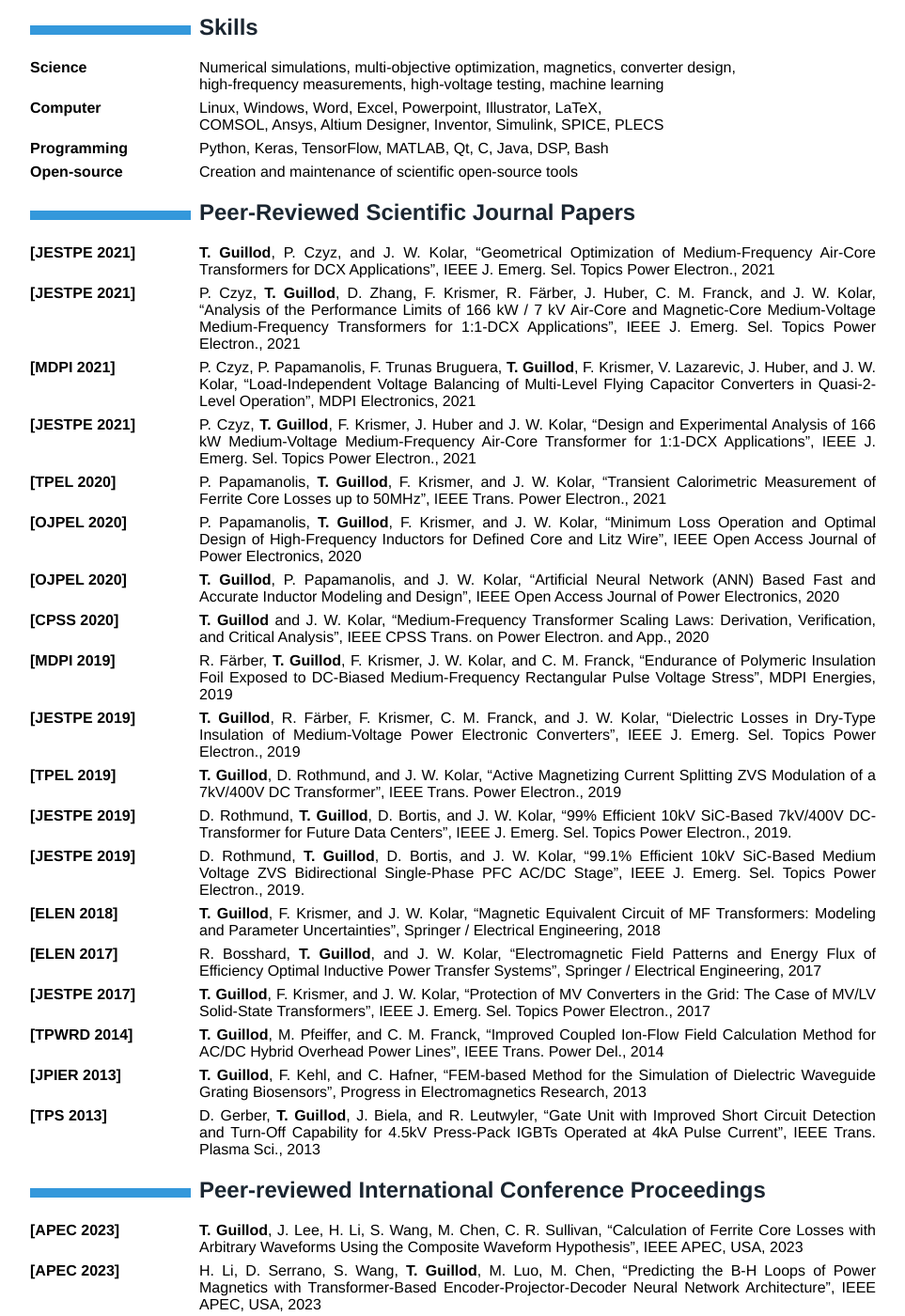
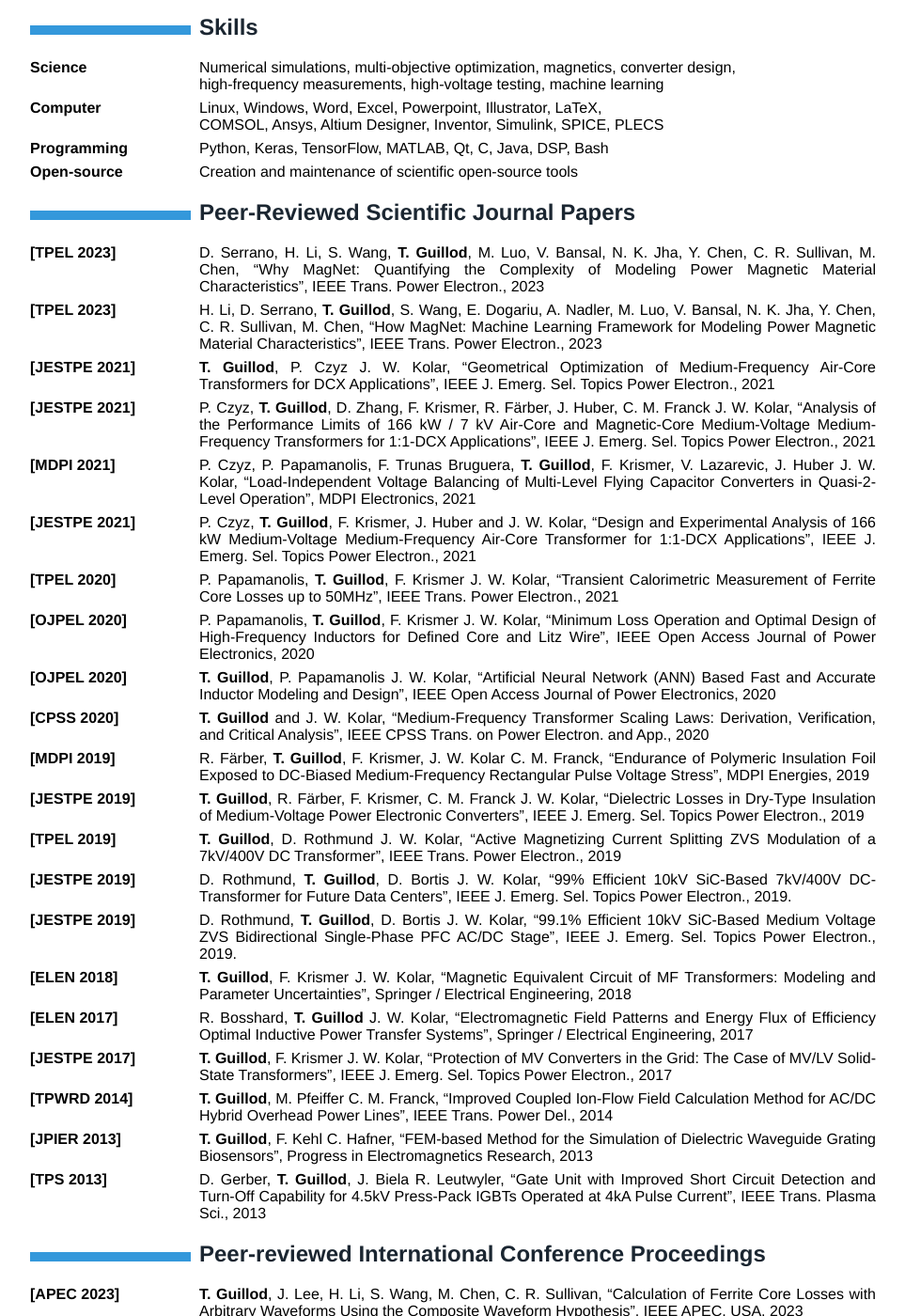
Before and after one commit to otvam/otvam.github.io, a Jekyll site: the page data/cv_guillod.html, which Jekyll copies as it is, in a window 1280 px wide and 1400 px high, scrolled down 1076 px. Shown: the whole window at 94% size, without its empty margins (158-1121 px from the left). Built offline with Jekyll 4.4.1, drawn with Linux system fonts in a browser that asks for light colours; some of the changed text lies outside the part shown.

Commit message:
add new papers

```diff
--- a/data/cv_guillod.html
+++ b/data/cv_guillod.html
@@ -206,62 +206,68 @@ COMSOL, Ansys, Altium Designer, Inventor, Simulink, SPICE, PLECS
 </div>
 <h2 id="peer-reviewed-scientific-journal-papers">Peer-Reviewed Scientific Journal Papers</h2>
 <dl>
-<dt>[JESTPE 2021]</dt>
-<dd><strong>T. Guillod</strong>, P. Czyz, and J. W. Kolar, “Geometrical Optimization of Medium-Frequency Air-Core Transformers for DCX Applications”, IEEE J. Emerg. Sel. Topics Power Electron., 2021
+<dt>[TPEL 2023]</dt>
+<dd>D. Serrano, H. Li, S. Wang, <strong>T. Guillod</strong>, M. Luo, V. Bansal, N. K. Jha, Y. Chen, C. R. Sullivan, M. Chen, “Why MagNet: Quantifying the Complexity of Modeling Power Magnetic Material Characteristics”, IEEE Trans. Power Electron., 2023
+</dd>
+<dt>[TPEL 2023]</dt>
+<dd>H. Li, D. Serrano, <strong>T. Guillod</strong>, S. Wang, E. Dogariu, A. Nadler, M. Luo, V. Bansal, N. K. Jha, Y. Chen, C. R. Sullivan, M. Chen, “How MagNet: Machine Learning Framework for Modeling Power Magnetic Material Characteristics”, IEEE Trans. Power Electron., 2023
 </dd>
 <dt>[JESTPE 2021]</dt>
-<dd>P. Czyz, <strong>T. Guillod</strong>, D. Zhang, F. Krismer, R. Färber, J. Huber, C. M. Franck, and J. W. Kolar, “Analysis of the Performance Limits of 166 kW / 7 kV Air-Core and Magnetic-Core Medium-Voltage Medium-Frequency Transformers for 1:1-DCX Applications”, IEEE J. Emerg. Sel. Topics Power Electron., 2021
+<dd><strong>T. Guillod</strong>, P. Czyz J. W. Kolar, “Geometrical Optimization of Medium-Frequency Air-Core Transformers for DCX Applications”, IEEE J. Emerg. Sel. Topics Power Electron., 2021
+</dd>
+<dt>[JESTPE 2021]</dt>
+<dd>P. Czyz, <strong>T. Guillod</strong>, D. Zhang, F. Krismer, R. Färber, J. Huber, C. M. Franck J. W. Kolar, “Analysis of the Performance Limits of 166 kW / 7 kV Air-Core and Magnetic-Core Medium-Voltage Medium-Frequency Transformers for 1:1-DCX Applications”, IEEE J. Emerg. Sel. Topics Power Electron., 2021
 </dd>
 <dt>[MDPI 2021]</dt>
-<dd>P. Czyz, P. Papamanolis, F. Trunas Bruguera, <strong>T. Guillod</strong>, F. Krismer, V. Lazarevic, J. Huber, and J. W. Kolar, “Load-Independent Voltage Balancing of Multi-Level Flying Capacitor Converters in Quasi-2-Level Operation”, MDPI Electronics, 2021
+<dd>P. Czyz, P. Papamanolis, F. Trunas Bruguera, <strong>T. Guillod</strong>, F. Krismer, V. Lazarevic, J. Huber J. W. Kolar, “Load-Independent Voltage Balancing of Multi-Level Flying Capacitor Converters in Quasi-2-Level Operation”, MDPI Electronics, 2021
 </dd>
 <dt>[JESTPE 2021]</dt>
 <dd>P. Czyz, <strong>T. Guillod</strong>, F. Krismer, J. Huber and J. W. Kolar, “Design and Experimental Analysis of 166 kW Medium-Voltage Medium-Frequency Air-Core Transformer for 1:1-DCX Applications”, IEEE J. Emerg. Sel. Topics Power Electron., 2021
 </dd>
 <dt>[TPEL 2020]</dt>
-<dd>P. Papamanolis, <strong>T. Guillod</strong>, F. Krismer, and J. W. Kolar, “Transient Calorimetric Measurement of Ferrite Core Losses up to 50MHz”, IEEE Trans. Power Electron., 2021
+<dd>P. Papamanolis, <strong>T. Guillod</strong>, F. Krismer J. W. Kolar, “Transient Calorimetric Measurement of Ferrite Core Losses up to 50MHz”, IEEE Trans. Power Electron., 2021
 </dd>
 <dt>[OJPEL 2020]</dt>
-<dd>P. Papamanolis, <strong>T. Guillod</strong>, F. Krismer, and J. W. Kolar, “Minimum Loss Operation and Optimal Design of High-Frequency Inductors for Defined Core and Litz Wire”, IEEE Open Access Journal of Power Electronics, 2020
+<dd>P. Papamanolis, <strong>T. Guillod</strong>, F. Krismer J. W. Kolar, “Minimum Loss Operation and Optimal Design of High-Frequency Inductors for Defined Core and Litz Wire”, IEEE Open Access Journal of Power Electronics, 2020
 </dd>
 <dt>[OJPEL 2020]</dt>
-<dd><strong>T. Guillod</strong>, P. Papamanolis, and J. W. Kolar, “Artificial Neural Network (ANN) Based Fast and Accurate Inductor Modeling and Design”, IEEE Open Access Journal of Power Electronics, 2020
+<dd><strong>T. Guillod</strong>, P. Papamanolis J. W. Kolar, “Artificial Neural Network (ANN) Based Fast and Accurate Inductor Modeling and Design”, IEEE Open Access Journal of Power Electronics, 2020
 </dd>
 <dt>[CPSS 2020]</dt>
 <dd><strong>T. Guillod</strong> and J. W. Kolar, “Medium-Frequency Transformer Scaling Laws: Derivation, Verification, and Critical Analysis”, IEEE CPSS Trans. on Power Electron. and App., 2020
 </dd>
 <dt>[MDPI 2019]</dt>
-<dd>R. Färber, <strong>T. Guillod</strong>, F. Krismer, J. W. Kolar, and C. M. Franck, “Endurance of Polymeric Insulation Foil Exposed to DC-Biased Medium-Frequency Rectangular Pulse Voltage Stress”, MDPI Energies, 2019
+<dd>R. Färber, <strong>T. Guillod</strong>, F. Krismer, J. W. Kolar C. M. Franck, “Endurance of Polymeric Insulation Foil Exposed to DC-Biased Medium-Frequency Rectangular Pulse Voltage Stress”, MDPI Energies, 2019
 </dd>
 <dt>[JESTPE 2019]</dt>
-<dd><strong>T. Guillod</strong>, R. Färber, F. Krismer, C. M. Franck, and J. W. Kolar, “Dielectric Losses in Dry-Type Insulation of Medium-Voltage Power Electronic Converters”, IEEE J. Emerg. Sel. Topics Power Electron., 2019
+<dd><strong>T. Guillod</strong>, R. Färber, F. Krismer, C. M. Franck J. W. Kolar, “Dielectric Losses in Dry-Type Insulation of Medium-Voltage Power Electronic Converters”, IEEE J. Emerg. Sel. Topics Power Electron., 2019
 </dd>
 <dt>[TPEL 2019]</dt>
-<dd><strong>T. Guillod</strong>, D. Rothmund, and J. W. Kolar, “Active Magnetizing Current Splitting ZVS Modulation of a 7kV/400V DC Transformer”, IEEE Trans. Power Electron., 2019
+<dd><strong>T. Guillod</strong>, D. Rothmund J. W. Kolar, “Active Magnetizing Current Splitting ZVS Modulation of a 7kV/400V DC Transformer”, IEEE Trans. Power Electron., 2019
 </dd>
 <dt>[JESTPE 2019]</dt>
-<dd>D. Rothmund, <strong>T. Guillod</strong>, D. Bortis, and J. W. Kolar, “99% Efficient 10kV SiC-Based 7kV/400V DC-Transformer for Future Data Centers”, IEEE J. Emerg. Sel. Topics Power Electron., 2019.
+<dd>D. Rothmund, <strong>T. Guillod</strong>, D. Bortis J. W. Kolar, “99% Efficient 10kV SiC-Based 7kV/400V DC-Transformer for Future Data Centers”, IEEE J. Emerg. Sel. Topics Power Electron., 2019.
 </dd>
 <dt>[JESTPE 2019]</dt>
-<dd>D. Rothmund, <strong>T. Guillod</strong>, D. Bortis, and J. W. Kolar, “99.1% Efficient 10kV SiC-Based Medium Voltage ZVS Bidirectional Single-Phase PFC AC/DC Stage”, IEEE J. Emerg. Sel. Topics Power Electron., 2019.
+<dd>D. Rothmund, <strong>T. Guillod</strong>, D. Bortis J. W. Kolar, “99.1% Efficient 10kV SiC-Based Medium Voltage ZVS Bidirectional Single-Phase PFC AC/DC Stage”, IEEE J. Emerg. Sel. Topics Power Electron., 2019.
 </dd>
 <dt>[ELEN 2018]</dt>
-<dd><strong>T. Guillod</strong>, F. Krismer, and J. W. Kolar, “Magnetic Equivalent Circuit of MF Transformers: Modeling and Parameter Uncertainties”, Springer / Electrical Engineering, 2018
+<dd><strong>T. Guillod</strong>, F. Krismer J. W. Kolar, “Magnetic Equivalent Circuit of MF Transformers: Modeling and Parameter Uncertainties”, Springer / Electrical Engineering, 2018
 </dd>
 <dt>[ELEN 2017]</dt>
-<dd>R. Bosshard, <strong>T. Guillod</strong>, and J. W. Kolar, “Electromagnetic Field Patterns and Energy Flux of Efficiency Optimal Inductive Power Transfer Systems”, Springer / Electrical Engineering, 2017
+<dd>R. Bosshard, <strong>T. Guillod</strong> J. W. Kolar, “Electromagnetic Field Patterns and Energy Flux of Efficiency Optimal Inductive Power Transfer Systems”, Springer / Electrical Engineering, 2017
 </dd>
 <dt>[JESTPE 2017]</dt>
-<dd><strong>T. Guillod</strong>, F. Krismer, and J. W. Kolar, “Protection of MV Converters in the Grid: The Case of MV/LV Solid-State Transformers”, IEEE J. Emerg. Sel. Topics Power Electron., 2017
+<dd><strong>T. Guillod</strong>, F. Krismer J. W. Kolar, “Protection of MV Converters in the Grid: The Case of MV/LV Solid-State Transformers”, IEEE J. Emerg. Sel. Topics Power Electron., 2017
 </dd>
 <dt>[TPWRD 2014]</dt>
-<dd><strong>T. Guillod</strong>, M. Pfeiffer, and C. M. Franck, “Improved Coupled Ion-Flow Field Calculation Method for AC/DC Hybrid Overhead Power Lines”, IEEE Trans. Power Del., 2014
+<dd><strong>T. Guillod</strong>, M. Pfeiffer C. M. Franck, “Improved Coupled Ion-Flow Field Calculation Method for AC/DC Hybrid Overhead Power Lines”, IEEE Trans. Power Del., 2014
 </dd>
 <dt>[JPIER 2013]</dt>
-<dd><strong>T. Guillod</strong>, F. Kehl, and C. Hafner, “FEM-based Method for the Simulation of Dielectric Waveguide Grating Biosensors”, Progress in Electromagnetics Research, 2013
+<dd><strong>T. Guillod</strong>, F. Kehl C. Hafner, “FEM-based Method for the Simulation of Dielectric Waveguide Grating Biosensors”, Progress in Electromagnetics Research, 2013
 </dd>
 <dt>[TPS 2013]</dt>
-<dd>D. Gerber, <strong>T. Guillod</strong>, J. Biela, and R. Leutwyler, “Gate Unit with Improved Short Circuit Detection and Turn-Off Capability for 4.5kV Press-Pack IGBTs Operated at 4kA Pulse Current”, IEEE Trans. Plasma Sci., 2013
+<dd>D. Gerber, <strong>T. Guillod</strong>, J. Biela R. Leutwyler, “Gate Unit with Improved Short Circuit Detection and Turn-Off Capability for 4.5kV Press-Pack IGBTs Operated at 4kA Pulse Current”, IEEE Trans. Plasma Sci., 2013
 </dd>
 </dl>
 <div style="page-break-after: always; visibility: hidden">
@@ -285,40 +291,40 @@ COMSOL, Ansys, Altium Designer, Inventor, Simulink, SPICE, PLECS
 <dd>H. Li, D. Serrano, <strong>T. Guillod</strong>, E. Dogariu, A. B. Nadler, S. Wang, M. Luo, V. Bansal, Y. Chen, C. R. Sullivan, M. Chen, “MagNet: an Open-Source Database for Data-Driven Magnetic Core Loss Modeling”, IEEE APEC, USA, 2022
 </dd>
 <dt>[CIPS 2020]</dt>
-<dd>M. Kasper, L. Peluso, G. Deboy, G. Knabben, <strong>T. Guillod</strong>, and J. W. Kolar, “Ultra-high Power Density Server Supplies Employing GaN Power Semiconductors and PCB-Integrated Magnetics”, IEEE CIPS, Germany, 2020
+<dd>M. Kasper, L. Peluso, G. Deboy, G. Knabben, <strong>T. Guillod</strong> J. W. Kolar, “Ultra-high Power Density Server Supplies Employing GaN Power Semiconductors and PCB-Integrated Magnetics”, IEEE CIPS, Germany, 2020
 </dd>
 <dt>[APEC 2020]</dt>
-<dd>P. Papamanolis, <strong>T. Guillod</strong>, F. Krismer, and J. W. Kolar, “Transient Calorimetric Measurement of Ferrite Core Losses”, IEEE APEC, USA, 2020
+<dd>P. Papamanolis, <strong>T. Guillod</strong>, F. Krismer J. W. Kolar, “Transient Calorimetric Measurement of Ferrite Core Losses”, IEEE APEC, USA, 2020
 </dd>
 <dt>[ECCE Asia 2019]</dt>
-<dd>P. Czyz, P. Papamanolis, <strong>T. Guillod</strong>, F. Krismer, and J. W. Kolar, “New 40kV/300kVA Quasi-2-Level Operated 5-Level Flying Capacitor SiC”Super-Switch" IPM", IEEE ECCE Asia, South Korea, 2018
+<dd>P. Czyz, P. Papamanolis, <strong>T. Guillod</strong>, F. Krismer J. W. Kolar, “New 40kV/300kVA Quasi-2-Level Operated 5-Level Flying Capacitor SiC”Super-Switch" IPM", IEEE ECCE Asia, South Korea, 2018
 </dd>
 <dt>[ECCE Asia 2018]</dt>
-<dd>P. Czyz, <strong>T. Guillod</strong>, F. Krismer, and J. W. Kolar, “Exploration of the Design and Performance Space of a High Frequency 166kW/10kV SiC Solid-State Air-Core Transformer”, IEEE ECCE Asia, Japan, 2018
+<dd>P. Czyz, <strong>T. Guillod</strong>, F. Krismer J. W. Kolar, “Exploration of the Design and Performance Space of a High Frequency 166kW/10kV SiC Solid-State Air-Core Transformer”, IEEE ECCE Asia, Japan, 2018
 </dd>
 <dt>[COMPEL 2017]</dt>
-<dd><strong>T. Guillod</strong>, J. Huber, F. Krismer, and J. W. Kolar, “Litz Wire Losses: Effects of Twisting Imperfections”, IEEE COMPEL, USA, 2017
+<dd><strong>T. Guillod</strong>, J. Huber, F. Krismer J. W. Kolar, “Litz Wire Losses: Effects of Twisting Imperfections”, IEEE COMPEL, USA, 2017
 </dd>
 <dt>[APEC 2017]</dt>
-<dd><strong>T. Guillod</strong>, F. Krismer, and J. W. Kolar, “Electrical Shielding of MV/MF Transformers Subjected to High dv/dt PWM Voltages”, IEEE APEC, USA, 2017
+<dd><strong>T. Guillod</strong>, F. Krismer J. W. Kolar, “Electrical Shielding of MV/MF Transformers Subjected to High dv/dt PWM Voltages”, IEEE APEC, USA, 2017
 </dd>
 <dt>[ECCE USA 2016]</dt>
-<dd><strong>T. Guillod</strong>, R. Färber, F. Krismer, C. M. Franck, and J. W. Kolar, “Computation and Analysis of Dielectric Losses in MV Power Electronic Converter Insulation”, IEEE ECCE, USA, 2016
+<dd><strong>T. Guillod</strong>, R. Färber, F. Krismer, C. M. Franck J. W. Kolar, “Computation and Analysis of Dielectric Losses in MV Power Electronic Converter Insulation”, IEEE ECCE, USA, 2016
 </dd>
 <dt>[IECON 2015]</dt>
-<dd><strong>T. Guillod</strong>, F. Krismer, R. Färber, C. M. Franck, and J. W. Kolar, “Protection of MV/LV Solid-State Transformers in the Distribution Grid”, IEEE IECON, Japan, 2015
+<dd><strong>T. Guillod</strong>, F. Krismer, R. Färber, C. M. Franck J. W. Kolar, “Protection of MV/LV Solid-State Transformers in the Distribution Grid”, IEEE IECON, Japan, 2015
 </dd>
 <dt>[APEC 2015]</dt>
-<dd>D. Rothmund, G. Ortiz, <strong>T. Guillod</strong>, and J. W. Kolar, “10kV SiC-Based Isolated DC-DC Converter for Medium-Voltage-Connected SSTs”, IEEE APEC, USA, 2015
+<dd>D. Rothmund, G. Ortiz, <strong>T. Guillod</strong> J. W. Kolar, “10kV SiC-Based Isolated DC-DC Converter for Medium-Voltage-Connected SSTs”, IEEE APEC, USA, 2015
 </dd>
 <dt>[ECCE USA 2014]</dt>
-<dd><strong>T. Guillod</strong>, J. Huber, G. Ortiz, A. De, C. M. Franck, and J. W. Kolar, “Characterization of the Voltage and Electric Field Stresses in Multi-Cell Solid-State Transformers”, IEEE ECCE, USA, 2014
+<dd><strong>T. Guillod</strong>, J. Huber, G. Ortiz, A. De, C. M. Franck J. W. Kolar, “Characterization of the Voltage and Electric Field Stresses in Multi-Cell Solid-State Transformers”, IEEE ECCE, USA, 2014
 </dd>
 <dt>[CIPS 2012]</dt>
-<dd><strong>T. Guillod</strong>, D. Gerber, J. Biela, and A. Müsing, “Design of a PCB Rogowski Coil Based on the PEEC Method”, IEEE CIPS, Germany, 2012
+<dd><strong>T. Guillod</strong>, D. Gerber, J. Biela A. Müsing, “Design of a PCB Rogowski Coil Based on the PEEC Method”, IEEE CIPS, Germany, 2012
 </dd>
 <dt>[PPC 2011]</dt>
-<dd>D. Gerber, <strong>T. Guillod</strong>, and J. Biela, “IGBT Gate-Drive with PCB Rogowski Coil for Improved Short Circuit Detection and Current Turn-Off Capability”, IEEE PPC, USA, 2011
+<dd>D. Gerber, <strong>T. Guillod</strong> J. Biela, “IGBT Gate-Drive with PCB Rogowski Coil for Improved Short Circuit Detection and Current Turn-Off Capability”, IEEE PPC, USA, 2011
 </dd>
 </dl>
 <div style="page-break-after: always; visibility: hidden">
@@ -339,28 +345,28 @@ COMSOL, Ansys, Altium Designer, Inventor, Simulink, SPICE, PLECS
 <dd><strong>T. Guillod</strong> and J. W. Kolar, “ANN Powered Models for Magnetic Components”, ECPE Online Workshop, Steps towards Design Automation &amp; Artificial Intelligence in Power Electronics, 2021
 </dd>
 <dt>[Talk 2021]</dt>
-<dd>J. W. Kolar, J. Huber, and <strong>T. Guillod</strong>, “Fundamentals and Application Oriented Evaluation of Solid State Transformer Concepts”, PSMA Webinar, Roadmap Presentation, 2021
+<dd>J. W. Kolar, J. Huber <strong>T. Guillod</strong>, “Fundamentals and Application Oriented Evaluation of Solid State Transformer Concepts”, PSMA Webinar, Roadmap Presentation, 2021
 </dd>
 <dt>[Talk 2020]</dt>
-<dd>P. Czyz, <strong>T. Guillod</strong>, F. Krismer, and J.W. Kolar, “Experimental Analysis of a 166kW Medium Voltage/Frequency Air Core Transformer for 1:1 DCX Applications”, IEEC ECCE, USA, 2020
+<dd>P. Czyz, <strong>T. Guillod</strong>, F. Krismer J.W. Kolar, “Experimental Analysis of a 166kW Medium Voltage/Frequency Air Core Transformer for 1:1 DCX Applications”, IEEC ECCE, USA, 2020
 </dd>
 <dt>[Talk 2020]</dt>
 <dd><strong>T. Guillod</strong> and J. W. Kolar, “From Brute Force Grid Search to Artificial Intelligence: Which Algorithms for Magnetics Optimization?”, APEC PSMA Industry Session, USA, 2020
 </dd>
 <dt>[Invention 2020]</dt>
-<dd>P. Czyz, P. Papamanolis, V. Lazarevic, <strong>T. Guillod</strong>, F. Krismer, and J.W. Kolar, “Voltage Source Converter Configured to Transition Between at Least Two Voltage Levels”, Swedish patent application, 2020
+<dd>P. Czyz, P. Papamanolis, V. Lazarevic, <strong>T. Guillod</strong>, F. Krismer J.W. Kolar, “Voltage Source Converter Configured to Transition Between at Least Two Voltage Levels”, Swedish patent application, 2020
 </dd>
 <dt>[Workshop 2020]</dt>
-<dd>P. Papamanolis, <strong>T. Guillod</strong>, F. Krismer, and J. W. Kolar, “Minimum Loss Operation of High Frequency Inductors”, ECPE Magnetic Components Workshop, France, 2020
+<dd>P. Papamanolis, <strong>T. Guillod</strong>, F. Krismer J. W. Kolar, “Minimum Loss Operation of High Frequency Inductors”, ECPE Magnetic Components Workshop, France, 2020
 </dd>
 <dt>[Article 2019]</dt>
-<dd>D. Rothmund, <strong>T. Guillod</strong>, D. Bortis, and J. W. Kolar, “Use Electrical Energy More Efficiently with New Solid-State Transformers”, Swiss National Science Foundation NRP 70/71, 2019
+<dd>D. Rothmund, <strong>T. Guillod</strong>, D. Bortis J. W. Kolar, “Use Electrical Energy More Efficiently with New Solid-State Transformers”, Swiss National Science Foundation NRP 70/71, 2019
 </dd>
 <dt>[Talk 2019]</dt>
 <dd><strong>T. Guillod</strong> and J. W. Kolar, “Handling Design Space Diversity of Power Electronics Multi-Objective Optimization”, IEEE Design Automation for Power Electronics, Italy, 2019
 </dd>
 <dt>[Talk 2019]</dt>
-<dd><strong>T. Guillod</strong>, D. Rothmund, and J. W. Kolar, “10kV SiC MOSFETs for Solid-State Transformers: Opportunities and Challenges”, X-Power Electronics Conference, China, 2019
+<dd><strong>T. Guillod</strong>, D. Rothmund J. W. Kolar, “10kV SiC MOSFETs for Solid-State Transformers: Opportunities and Challenges”, X-Power Electronics Conference, China, 2019
 </dd>
 <dt>[Workshop 2019]</dt>
 <dd><strong>T. Guillod</strong> and J. W. Kolar, “Dielectric Losses in the Insulation of Dry-Type Medium-Frequency Transformers”, ECPE Solid-State Transformer Workshop, Switzerland, 2019
@@ -369,19 +375,19 @@ COMSOL, Ansys, Altium Designer, Inventor, Simulink, SPICE, PLECS
 <dd><strong>T. Guillod</strong>, “Modeling and Design of Medium-Frequency Transformers for Future Medium-Voltage Power Electronics Interfaces”, PhD Thesis, ETH Zurich, 2018
 </dd>
 <dt>[Talk 2018]</dt>
-<dd>D. Rothmund, <strong>T. Guillod</strong>, D. Bortis, and J. W. Kolar, “Design and Experimental Analysis of a 10kV SiC MOSFET Based 50kHz Soft-Switching Single-Phase 3.8kV AC/400V DC Solid-State Transformer”, IEEC ECCE, USA, 2018
+<dd>D. Rothmund, <strong>T. Guillod</strong>, D. Bortis J. W. Kolar, “Design and Experimental Analysis of a 10kV SiC MOSFET Based 50kHz Soft-Switching Single-Phase 3.8kV AC/400V DC Solid-State Transformer”, IEEC ECCE, USA, 2018
 </dd>
 <dt>[Workshop 2017]</dt>
-<dd><strong>T. Guillod</strong>, F. Krismer, and, J. W. Kolar, “Dielectric Losses: MV/MF Converter Insulation”, SCCER FURIES Technical Workshop, Switzerland, 2017
+<dd><strong>T. Guillod</strong>, F. Krismer, J. W. Kolar, “Dielectric Losses: MV/MF Converter Insulation”, SCCER FURIES Technical Workshop, Switzerland, 2017
 </dd>
 <dt>[Talk 2016]</dt>
 <dd><strong>T. Guillod</strong> and J. W. Kolar, “Medium-Frequency Transformers for Smart Grid Applications: Challenges and Opportunities”, SCCER-FURIES Annual Conference, Switzerland, 2016
 </dd>
 <dt>[Poster 2015]</dt>
-<dd><strong>T. Guillod</strong>, R. Färber, C. M. Franck, and J. W. Kolar, “Effects of Mixed-Frequency Voltage Stress on Dry-Type Insulation Systems”, SCCER-FURIES Annual Conference, Switzerland, 2015
+<dd><strong>T. Guillod</strong>, R. Färber, C. M. Franck J. W. Kolar, “Effects of Mixed-Frequency Voltage Stress on Dry-Type Insulation Systems”, SCCER-FURIES Annual Conference, Switzerland, 2015
 </dd>
 <dt>[Article 2013]</dt>
-<dd>M. Pfeiffer, <strong>T. Guillod</strong>, M. Weber, and C. Franck, “Erhöhung der Übertragungskapazität durch Hybride AC/DC-Freileitungen, Potenzial und Machbarkeit in der Schweiz”, Bulletin SEV/AES Electrosuisse, 2013
+<dd>M. Pfeiffer, <strong>T. Guillod</strong>, M. Weber C. Franck, “Erhöhung der Übertragungskapazität durch Hybride AC/DC-Freileitungen, Potenzial und Machbarkeit in der Schweiz”, Bulletin SEV/AES Electrosuisse, 2013
 </dd>
 <dt>[Poster 2013]</dt>
 <dd><strong>T. Guillod</strong>, “Simulation von AC/DC hybriden Freileitungen”, ETG-Innovationspreis, 2013
```
Also changed, not shown: pandoc/resume.md (+46 -40 lines), 1 other file.
